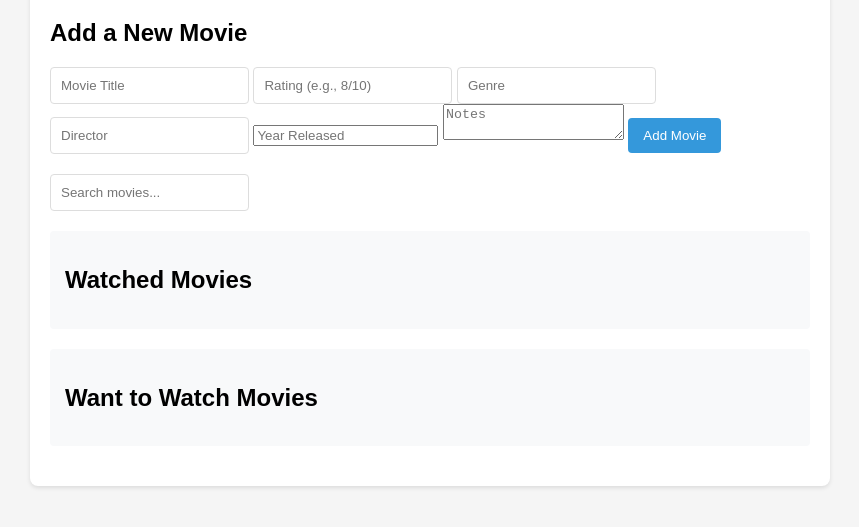
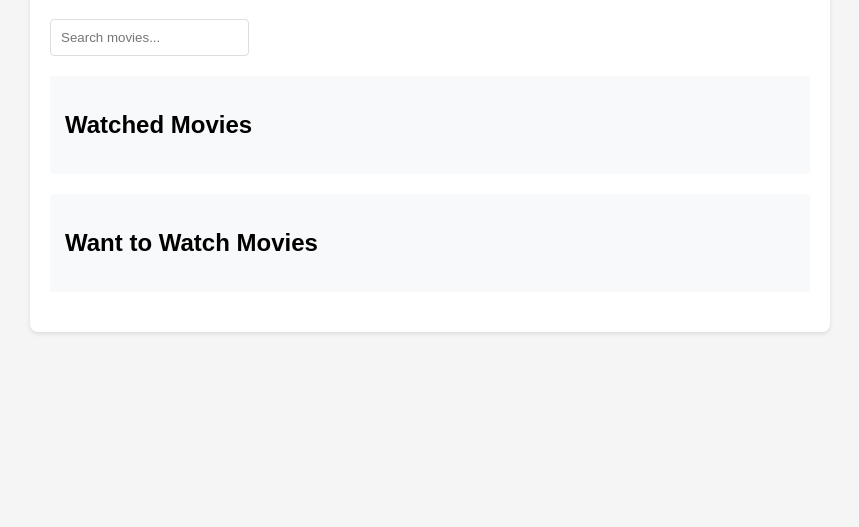
Before and after one commit to uditbaliyan/JavaScript_projects, a plain HTML site: page 01_Chitramaya/index.html in a window 1280 px wide. Shown: the part 101-628 px from the top of the page, without its empty margins (210-1069 px from the left). Drawn offline with Linux system fonts and the light colour scheme.

Commit message:
Update index.html

```diff
--- a/01_Chitramaya/index.html
+++ b/01_Chitramaya/index.html
@@ -9,16 +9,6 @@
 <body>
     <div class="container">
         <h1>Chitramaya</h1>
-    <div>
-        <h2>Add a New Movie</h2>
-        <input type="text" id="movie-title" placeholder="Movie Title" required>
-        <input type="text" id="movie-rating" placeholder="Rating (e.g., 8/10)" required>
-        <input type="text" id="movie-genre" placeholder="Genre" required>
-        <input type="text" id="movie-director" placeholder="Director" required>
-        <input type="number" id="movie-year" placeholder="Year Released" required>
-        <textarea id="movie-notes" placeholder="Notes"></textarea>
-        <button id="add-movie-button">Add Movie</button>
-    </div>
 
         <div class="search-bar">
             <input type="text" id="search-input" placeholder="Search movies..." aria-label="Search movies">
```
